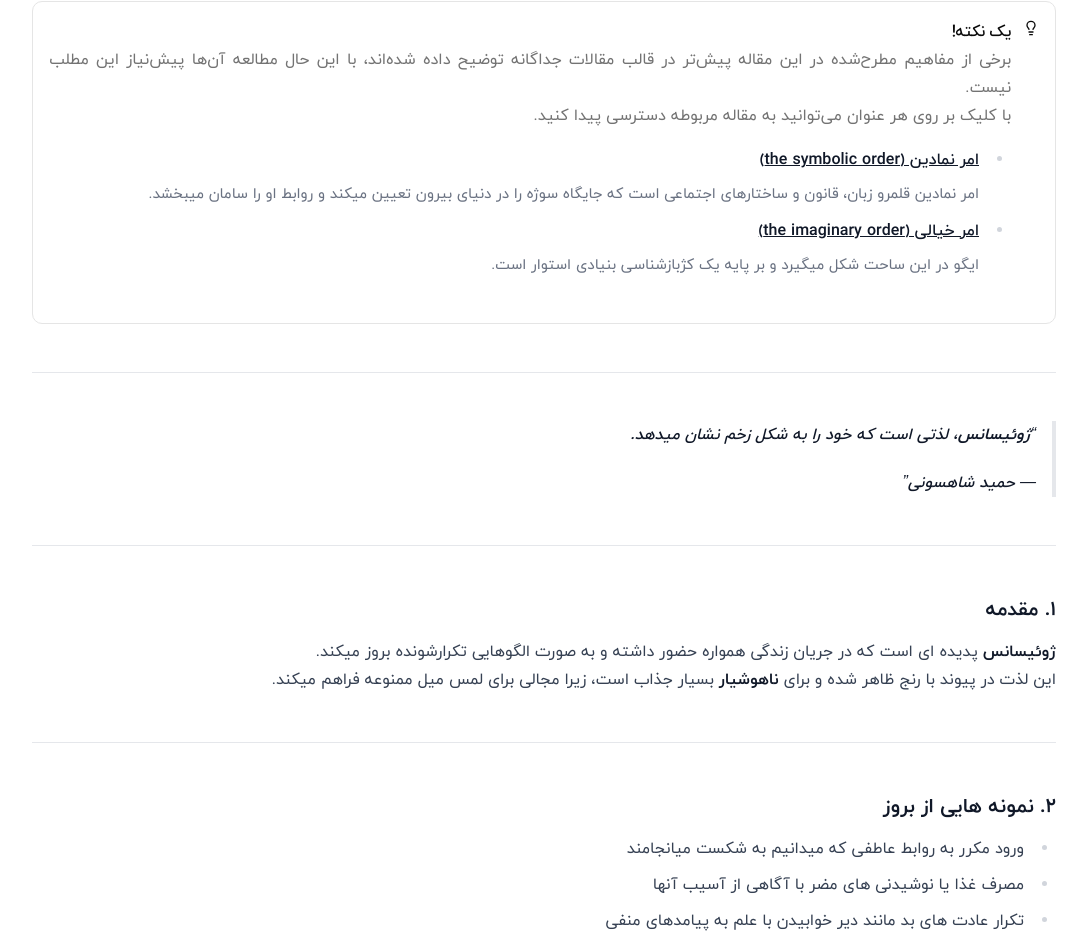
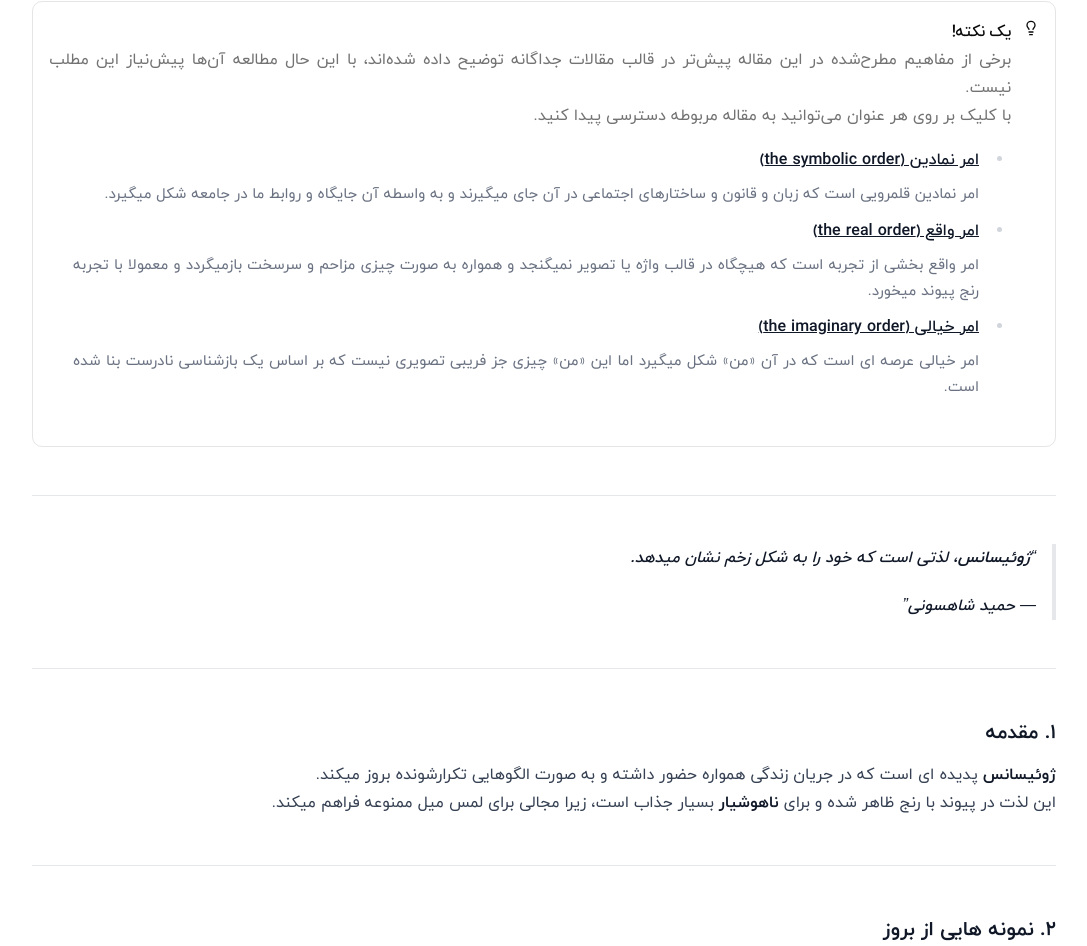
Before and after one commit to Jouissance-seeker/lacanian-psychoanalysis, a Next.js app: page /concept-jouissance in a window 1280 px wide. Shown: the part 850-1796 px from the top of the page, without its empty margins (96-1183 px from the left). Built offline with nearby package versions, Linux system fonts and the light colour scheme.

Commit message:
chore: new changes

```diff
--- a/app/concept-jouissance/page.mdx
+++ b/app/concept-jouissance/page.mdx
@@ -16,7 +16,9 @@ import { AlertConcept } from "@/containers/alert-concept";
 ## مفاهیم روانکاوی لکانی : ژوئیسانس ( jouissance)
 
 <AlertConcept
-  keys={["امر نمادین (the symbolic order)", "امر خیالی (the imaginary order)"]}
+  keys={["امر نمادین (the symbolic order)", "امر خیالی (the imaginary order)",
+  "امر واقع (the real order)",
+  ]}
 />
 
 ---
--- a/app/page.tsx
+++ b/app/page.tsx
@@ -41,7 +41,9 @@ export default function Page() {
               </h3>
             </CardHeader>
             <CardContent>
-              <p className="text-muted-foreground">{concept.summary}</p>
+              <p className="text-muted-foreground">
+                {concept.summary.replaceAll("**", "")}
+              </p>
             </CardContent>
             <CardFooter>
               <Link
--- a/containers/alert-concept.tsx
+++ b/containers/alert-concept.tsx
@@ -26,7 +26,7 @@ export const AlertConcept = ({ keys }: AlertConceptProps) => {
             <li key={item.key}>
               <Link href={item.href}>{item.key}</Link>
               <p className="text-[15px] text-gray-500">
-                {item.summary}
+                {item.summary.replaceAll("**", "")}
               </p>
             </li>
           ))}
--- a/data/concepts.ts
+++ b/data/concepts.ts
@@ -4,7 +4,7 @@ export const conceptsData = [
     key: "ژوئیسانس (jouissance)",
     title: "مفاهیم روانکاوی لکانی : ژوئیسانس (jouissance)",
     summary:
-      "ژوئیسانس پدیده ای است که در جریان زندگی همواره حضور داشته و به صورت الگوهایی تکرارشونده بروز میکند.",
+      "**ژوئیسانس** لذتی است که از مرز لذت معمولی فراتر میرود و تجربه ای دوگانه میسازد, جایی که میل و کشش با لذت همراه است اما همزمان رگه هایی از رنج و فشار درونی نیز خود را نشان میدهد.",
     href: "/concept-jouissance",
     image: "/images/thumbnail-concept-jouissance.png",
   },
@@ -13,7 +13,7 @@ export const conceptsData = [
     key: "امر نمادین (the symbolic order)",
     title: "مفاهیم روانکاوی لکانی : امر نمادین (the symbolic order)",
     summary:
-      "امر نمادین قلمرو زبان، قانون و ساختارهای اجتماعی است که جایگاه سوژه را در دنیای بیرون تعیین میکند و روابط او را سامان میبخشد.",
+      "**امر نمادین** قلمرویی است که زبان و قانون و ساختارهای اجتماعی در آن جای میگیرند و به واسطه آن جایگاه و روابط ما در جامعه شکل میگیرد.",
     href: "/concept-the-symbolic-order",
     image: "/images/thumbnail-concept-the-symbolic-order.png",
   },
@@ -22,7 +22,7 @@ export const conceptsData = [
     key: "امر واقع (the real order)",
     title: "مفاهیم روانکاوی لکانی : امر واقع (the real order)",
     summary:
-      "امر واقع بخشی از تجربه است که نمی‌توان آن را به سطح کلمه یا تصویر فروکاست.",
+      "**امر واقع** بخشی از تجربه است که هیچگاه در قالب واژه یا تصویر نمیگنجد و همواره به صورت چیزی مزاحم و سرسخت بازمیگردد و معمولا با تجربه رنج پیوند میخورد.",
     href: "/concept-the-real-order",
     image: "/images/thumbnail-concept-the-real-order.png",
   },
@@ -31,7 +31,7 @@ export const conceptsData = [
     key: "امر خیالی (the imaginary order)",
     title: "مفاهیم روانکاوی لکانی : امر خیالی (the imaginary order)",
     summary:
-      "ایگو در این ساحت شکل میگیرد و بر پایه یک کژبازشناسی بنیادی استوار است.",
+      "**امر خیالی** عرصه ای است که در آن «من» شکل میگیرد اما این «من» چیزی جز فریبی تصویری نیست که بر اساس یک بازشناسی نادرست بنا شده است.",
     href: "/concept-the-imaginary-order",
     image: "/images/thumbnail-concept-the-imaginary-order.png",
   },
@@ -39,7 +39,8 @@ export const conceptsData = [
     id: 5,
     key: "مرحله آینه ای (mirror stage)",
     title: "مفاهیم روانکاوی لکانی : مرحله آینه ای (mirror stage)",
-    summary: "مرحله آینه ای نقطه آغازین شکل گیری هویت سوژه است.",
+    summary:
+      "**مرحله آینه ای** لحظه ای است که کودک برای نخستین بار تصویر کامل بدن خود را در آینه بازمی شناسد و بر پایه همین بازشناسی بیرونی هویت و «من» اولیه شکل میگیرد.",
     href: "/concept-mirror-stage",
     image: "/images/thumbnail-concept-mirror-stage.png",
   },
```
